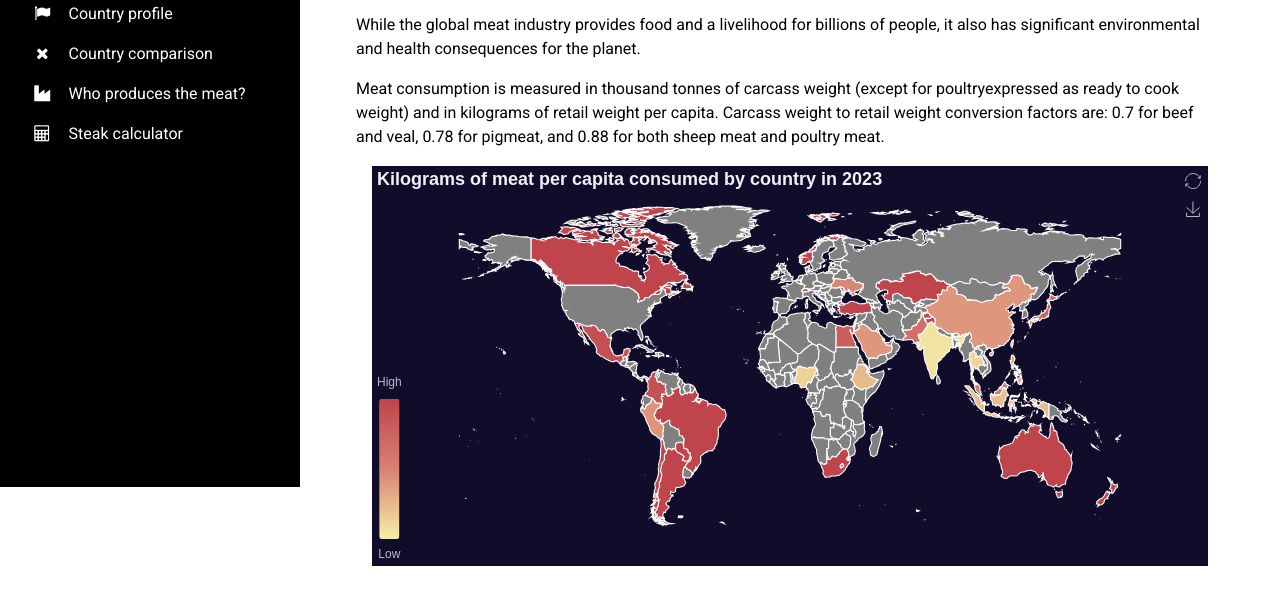
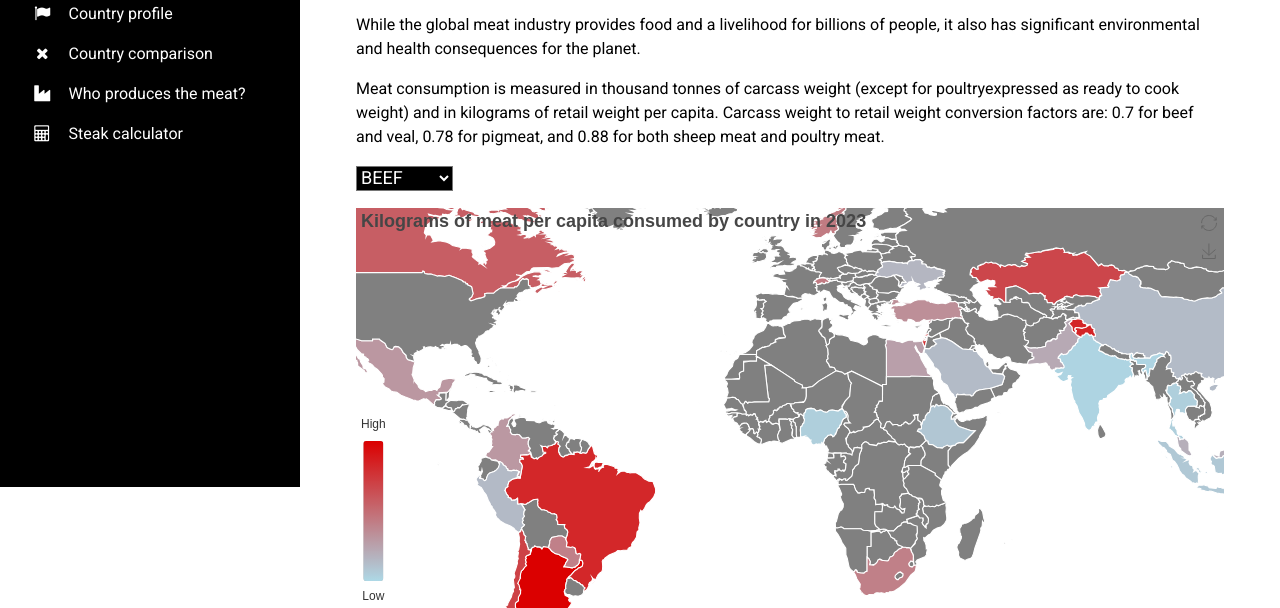
Before and after one commit to data4agro/data4agro, a plain HTML site: page dashboard/meat/index-meat.html in a window 1280 px wide. Shown: the part 313-921 px from the top of the page. Before the commit the page ends 879 px from the top, so only its background shows below. Drawn offline with nearby package versions, Linux system fonts and the light colour scheme.

Commit message:
mapa cores e seletor

```diff
--- a/dashboard/meat/chartMeat.js
+++ b/dashboard/meat/chartMeat.js
@@ -1,17 +1,49 @@
 
+var sourceData = "./data/dataMeat2.csv";
+
+
+//function to load unique values for a dropdown menu
+function carregarValoresDropdown(sourceData, colName, id) {
+  d3.csv(sourceData).then(function(dados) {
+      // Extrair valores únicos da primeira coluna (assumindo que é a coluna desejada)
+      var valoresUnicos = Array.from(new Set(dados.map(function(d) { return d[colName]; })));
+
+      // Preencher as opções do dropdown com base nos valores únicos
+      var dropdown = d3.select('#'+ id);
+      dropdown.selectAll("option")
+          .data(valoresUnicos)
+          .enter().append("option")
+          .attr("value", function(d) { return d; })
+          .text(function(d) { return d; });
+  }).catch(function(error) {
+      console.error("Erro ao carregar o arquivo CSV:", error);
+  });
+}
+
+
+carregarValoresDropdown(sourceData, "SUBJECT", "locationDropdown1");
+
+//mapa
+function filtrarMapa(){
+var subjectValor  = document.getElementById('locationDropdown1').value;
 d3.csv("./data/dataMeat2.csv").then(function(dados) {
-    meatKg = dados.filter(d => d.MEASURE === "KG_CAP" && d.TIME==="2023" && d.SUBJECT === "BEEF");
+    meatKg = dados.filter(d => d.MEASURE === "KG_CAP" && d.TIME==="2023" && d.SUBJECT === subjectValor);
     var worldData = meatKg.map(function(d) {
         return {
           name: d.name,
           value: parseFloat(d.Value).toFixed(2)
         };
-
-
     });
 
-    console.log(worldData);
-    var myChart = echarts.init(document.getElementById('chartWorld'),'dark');
+    if (subjectValor == 'BEEF') {
+      var vMax = 30;
+    } else if(subjectValor == 'POULTRY') {
+      var vMax = 60;
+    }
+    else
+    var vMax = 20;
+
+    var myChart = echarts.init(document.getElementById('chartWorld'));
     var option;
     myChart.showLoading();
 
@@ -27,10 +59,10 @@ d3.csv("./data/dataMeat2.csv").then(function(dados) {
               text: 'Kilograms of meat per capita consumed by country in 2023',
             },
 
-            aspectScale: 0.8, // Ajusta a escala para melhor exibição
+            aspectScale: 1, // Ajusta a escala para melhor exibição
             tooltip: {
               trigger: 'item',
-              formatter: '{c}( Kg per capita)'
+              formatter: '{b} - {c} (Kg per capita)'
             },
 
             series: [
@@ -38,6 +70,7 @@ d3.csv("./data/dataMeat2.csv").then(function(dados) {
                 type: 'map',
                 map: 'world',
                 roam: true,
+                zoom: 2,
                 data: worldData,
                 //nameProperty: 'ISO_A3',
                 itemStyle: {
@@ -62,12 +95,13 @@ d3.csv("./data/dataMeat2.csv").then(function(dados) {
 
             visualMap: {
               min: 0,
-              max: 10,
+              max: vMax,
               text: ['High', 'Low'],
+              inRange: {
+                color: ['light blue', '#db0000']
             },
-              inRange: {
-                color: ['#121122', 'rgba(3,4,5,0.4)', 'red'],
-                symbolSize: [30, 100]
+
+
           },
 
             emphasis: {
@@ -76,25 +110,9 @@ d3.csv("./data/dataMeat2.csv").then(function(dados) {
                 show: true
               },
             },
-
           })
-
-
         );
-
   })
 option && myChart.setOption(option);
 });
-
-
-
-
-
-
-
-
-
-
-// Agora você pode usar a variável meatKg fora da função.
-// Certifique-se de que a lógica dependente de meatKg está fora do bloco de promessa,
-// pois a leitura do arquivo é assíncrona.
+}
--- a/dashboard/meat/index-meat.html
+++ b/dashboard/meat/index-meat.html
@@ -17,6 +17,7 @@
 
 </head>
 <body>
+
 
 <!-- Sidebar/menu -->
 <nav class="w3-sidebar w3-black w3-collapse w3-top w3-large w3-padding" style="z-index:3;width:300px;font-weight:bold;" id="mySidebar"><br>
@@ -70,6 +71,17 @@
       Carcass weight to retail weight conversion factors are: 0.7
       for beef and veal, 0.78 for pigmeat, and 0.88 for both sheep meat and poultry meat.
     </p>
+    </div>
+
+    <!-- Selector -->
+    <div class="w3-container w3-margin-bottom ">
+      <select class="input w3-black w3-large w3-left-align" id="locationDropdown1" onclick="filtrarMapa()" placeholder="name" selected>
+        <option value="BEEF" selected>BEEF</option>
+      </select>
+    </div>
+
+
+
   <!-- World chart -->
    <div class="w3-container"  id="chartWorld" style="width: 100%;height:400px;"></div>
 
@@ -83,5 +95,8 @@
 
 <script src="./index-meat.js"></script>
 <script src="./chartMeat.js"></script>
+<script>
+        window.onload = filtrarMapa();
+    </script>
 </body>
 </html>
```
Also changed, not shown: dashboard/meat/style-meat.css (line endings or trailing spaces).
